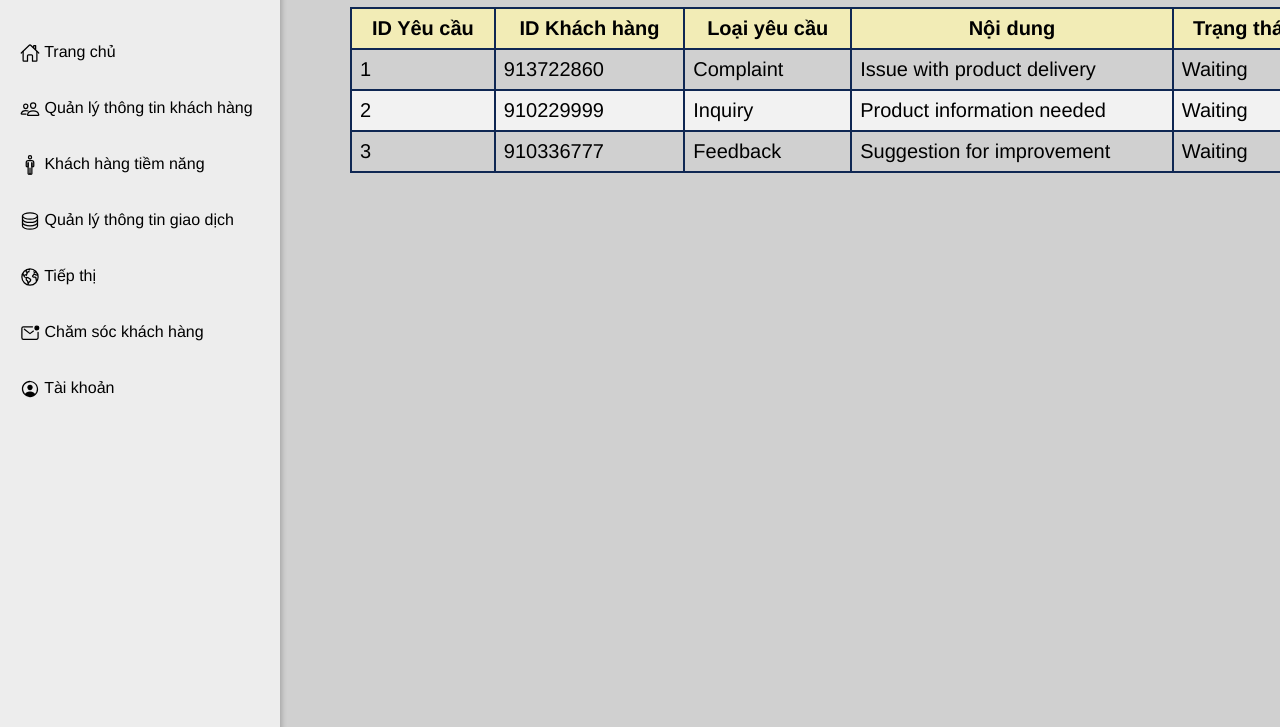
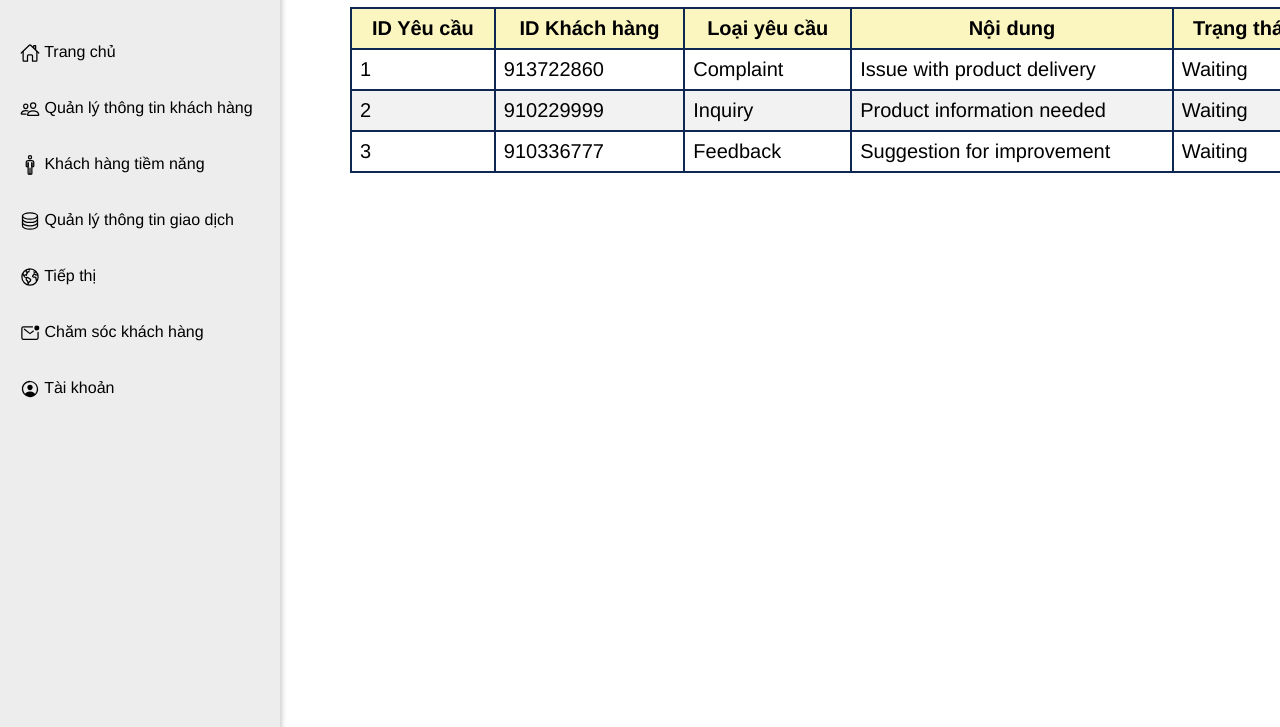
Before and after one commit to Dora314/software-engineer, a website: page CSKH/cskh.html in a window 1280 px wide. Shown: the part 73-800 px from the top of the page. Drawn offline with nearby package versions, Linux system fonts and the light colour scheme; files that its build step writes are made by us from their sources.

Commit message:
Update cskh.css

```diff
--- a/CSKH/cskh.css
+++ b/CSKH/cskh.css
@@ -2,7 +2,7 @@ body {
     font-family: Arial, sans-serif;
     background-image: url(); /* Thay thế bằng đường dẫn thực tế của file PNG */
   background-size: cover; /* Đảm bảo hình ảnh bao phủ toàn bộ khu vực */
-  background-color:#D0D0D0;
+  background-color:#ffff;
 }
 .center-heading {
   text-align: center;
```
